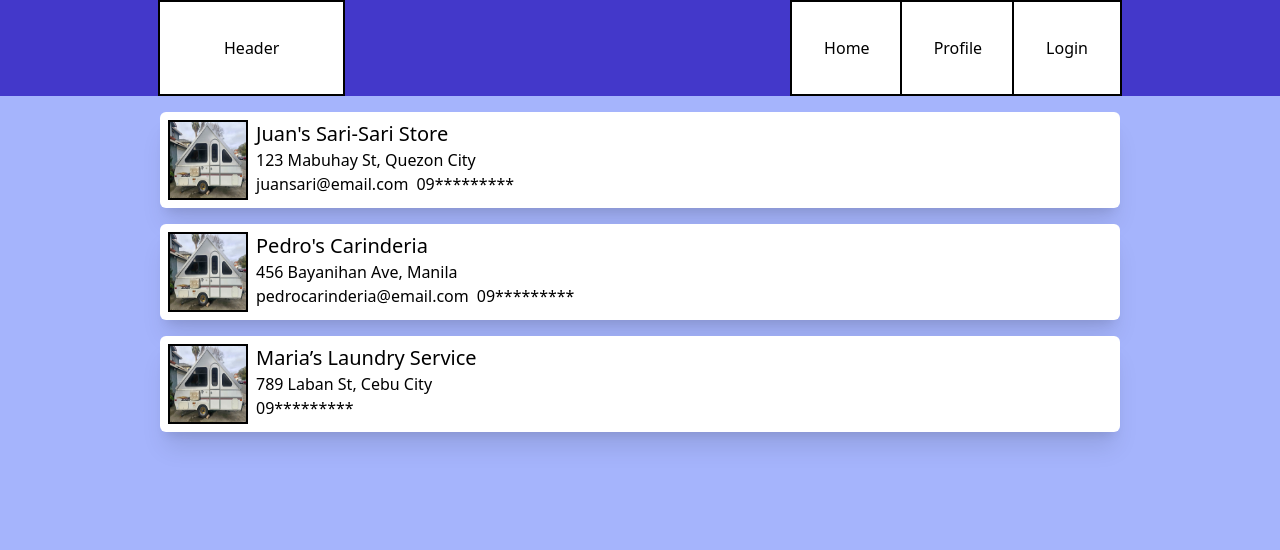
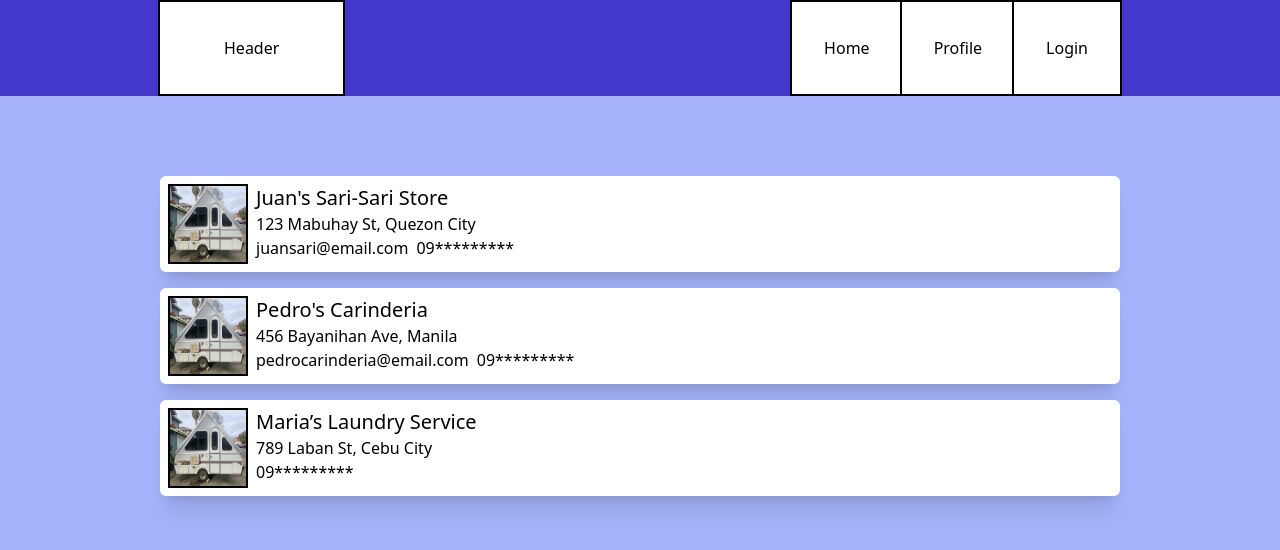
Before and after one commit to JJPSeno/cbc-site, a Nuxt app: page / in a window 1280 px wide. Shown: the top 550 px of the page. Built offline with nearby package versions, Linux system fonts and the light colour scheme.

Commit message:
Update business layout

```diff
--- a/components/business/CbcBusinessProfile.vue
+++ b/components/business/CbcBusinessProfile.vue
@@ -1,5 +1,7 @@
 <template>
-  <div>
+  <div
+    class="w-full min-h-screen rounded-md p-2 shadow-xl bg-white"
+  >
     {{ businessProfile?.companyName }}
   </div>
 </template>
--- a/layouts/default.vue
+++ b/layouts/default.vue
@@ -2,7 +2,7 @@
     <div>
     <CbcHeader />
     <main
-      class="h-dvh pt-28 pb-2 px-0 sm:px-40 bg-indigo-300"
+      class="min-h-dvh pt-32 sm:pt-44  pb-4 sm:pb-20 px-4 sm:px-40 bg-indigo-300"
     >
       <slot />
     </main>
```
